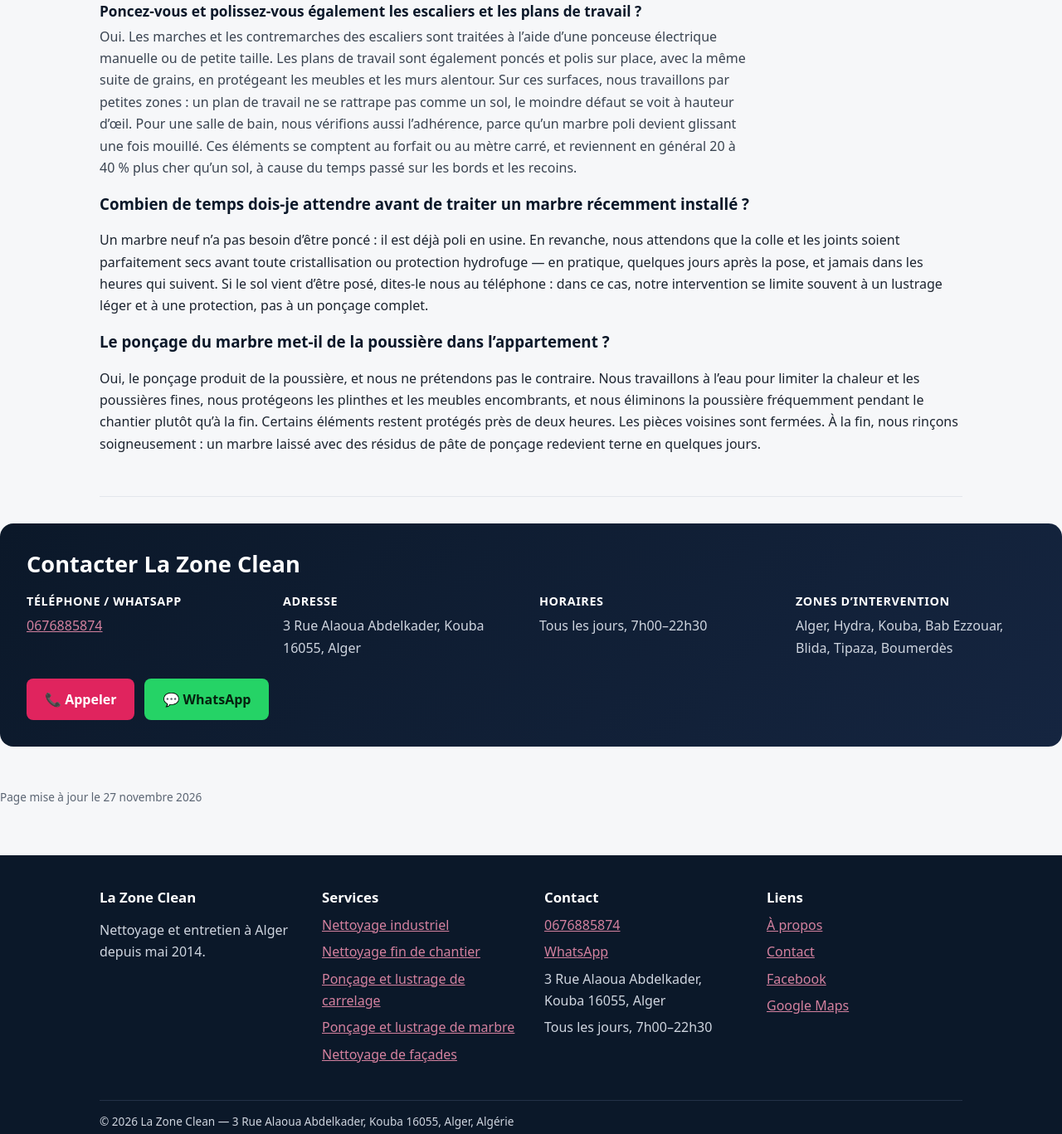
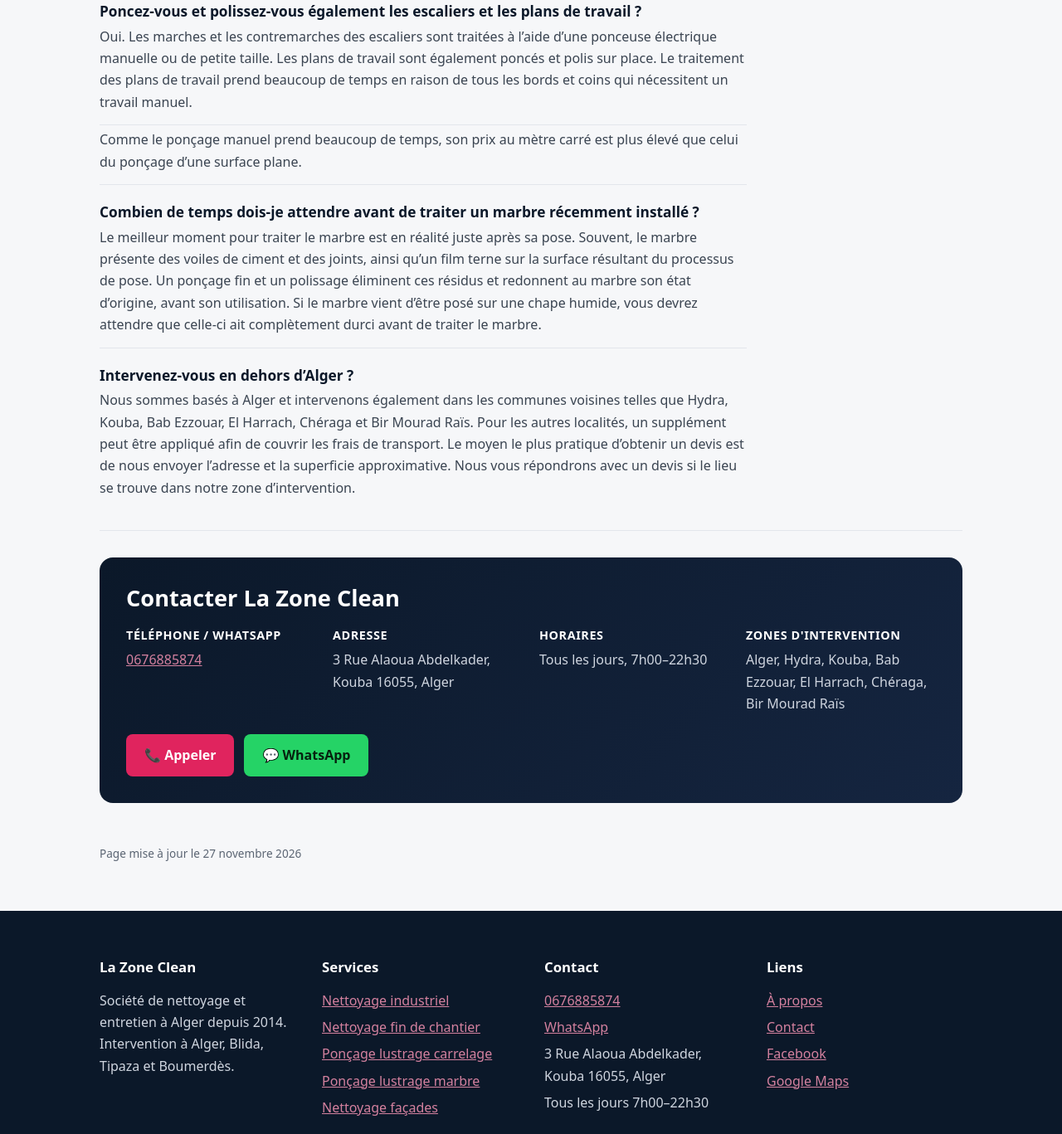
Before and after one commit to rdphst/la-zone, a plain HTML site: page public/poncage-lustrage-marbre.html in a window 1280 px wide. Shown: the part 6312-7679 px from the top of the page at 83% size. Drawn offline with Linux system fonts and the light colour scheme.

Commit message:
Add files via upload

```diff
--- a/public/poncage-lustrage-marbre.html
+++ b/public/poncage-lustrage-marbre.html
@@ -242,15 +242,16 @@
         <p>Le procédé est le même pour toutes les pierres, mais pas les grains abrasifs. Le granito, par exemple, nécessite une granulométrie et un procédé différents de ceux du marbre. Les abrasifs sont sélectionnés en fonction de la dureté de la pierre.</p>
 
         <h3>Poncez-vous et polissez-vous également les escaliers et les plans de travail ?</h3>
-        <p>Oui. Les marches et les contremarches des escaliers sont traitées à l’aide d’une ponceuse électrique manuelle ou de petite taille. Les plans de travail sont également poncés et polis sur place, avec la même suite de grains, en protégeant les meubles et les murs alentour. Sur ces surfaces, nous travaillons par petites zones : un plan de travail ne se rattrape pas comme un sol, le moindre défaut se voit à hauteur d’œil. Pour une salle de bain, nous vérifions aussi l’adhérence, parce qu’un marbre poli devient glissant une fois mouillé. Ces éléments se comptent au forfait ou au mètre carré, et reviennent en général 20 à 40 % plus cher qu’un sol, à cause du temps passé sur les bords et les recoins.</p>
+        <p>Oui. Les marches et les contremarches des escaliers sont traitées à l’aide d’une ponceuse électrique manuelle ou de petite taille. Les plans de travail sont également poncés et polis sur place. Le traitement des plans de travail prend beaucoup de temps en raison de tous les bords et coins qui nécessitent un travail manuel.</p>
+        <p>Comme le ponçage manuel prend beaucoup de temps, son prix au mètre carré est plus élevé que celui du ponçage d’une surface plane.</p>
+
+        <h3>Combien de temps dois-je attendre avant de traiter un marbre récemment installé ?</h3>
+        <p>Le meilleur moment pour traiter le marbre est en réalité juste après sa pose. Souvent, le marbre présente des voiles de ciment et des joints, ainsi qu’un film terne sur la surface résultant du processus de pose. Un ponçage fin et un polissage éliminent ces résidus et redonnent au marbre son état d’origine, avant son utilisation. Si le marbre vient d’être posé sur une chape humide, vous devrez attendre que celle-ci ait complètement durci avant de traiter le marbre.</p>
+
+        <h3>Intervenez-vous en dehors d’Alger ?</h3>
+        <p>Nous sommes basés à Alger et intervenons également dans les communes voisines telles que Hydra, Kouba, Bab Ezzouar, El Harrach, Chéraga et Bir Mourad Raïs. Pour les autres localités, un supplément peut être appliqué afin de couvrir les frais de transport. Le moyen le plus pratique d’obtenir un devis est de nous envoyer l’adresse et la superficie approximative. Nous vous répondrons avec un devis si le lieu se trouve dans notre zone d’intervention.</p>
       </div>
-
-      <h3>Combien de temps dois-je attendre avant de traiter un marbre récemment installé ?</h3>
-      <p>Un marbre neuf n’a pas besoin d’être poncé : il est déjà poli en usine. En revanche, nous attendons que la colle et les joints soient parfaitement secs avant toute cristallisation ou protection hydrofuge — en pratique, quelques jours après la pose, et jamais dans les heures qui suivent. Si le sol vient d’être posé, dites-le nous au téléphone : dans ce cas, notre intervention se limite souvent à un lustrage léger et à une protection, pas à un ponçage complet.</p>
-
-      <h3>Le ponçage du marbre met-il de la poussière dans l’appartement ?</h3>
-      <p>Oui, le ponçage produit de la poussière, et nous ne prétendons pas le contraire. Nous travaillons à l’eau pour limiter la chaleur et les poussières fines, nous protégeons les plinthes et les meubles encombrants, et nous éliminons la poussière fréquemment pendant le chantier plutôt qu’à la fin. Certains éléments restent protégés près de deux heures. Les pièces voisines sont fermées. À la fin, nous rinçons soigneusement : un marbre laissé avec des résidus de pâte de ponçage redevient terne en quelques jours.</p>
-    </div>
+    </section>
     <div class="contact-block" aria-label="Contact La Zone Clean">
       <h2>Contacter La Zone Clean</h2>
       <dl class="contact-grid">
@@ -267,17 +268,18 @@
           <dd>Tous les jours, 7h00–22h30</dd>
         </div>
         <div class="contact-item">
-          <dt>Zones d’intervention</dt>
-          <dd>Alger, Hydra, Kouba, Bab Ezzouar, Blida, Tipaza, Boumerdès</dd>
+          <dt>Zones d'intervention</dt>
+          <dd>Alger, Hydra, Kouba, Bab Ezzouar, El Harrach, Chéraga, Bir Mourad Raïs</dd>
         </div>
       </dl>
       <div class="btns">
-        <a class="btn" href="tel:+213676885874">📞 Appeler</a>
-        <a class="btn alt" href="https://wa.me/213676885874">💬 WhatsApp</a>
+        <a href="tel:+213676885874" class="btn">📞 Appeler</a>
+        <a href="https://wa.me/213676885874" class="btn alt">💬 WhatsApp</a>
       </div>
     </div>
 
     <p class="updated">Page mise à jour le 27 novembre 2026</p>
+
   </div>
 </main>
 
@@ -285,30 +287,30 @@
   <div class="wrap">
     <div class="footer-grid">
       <div>
-        <h2 class="footer-title">La Zone Clean</h2>
-        <p>Nettoyage et entretien à Alger depuis mai 2014.</p>
+        <h3>La Zone Clean</h3>
+        <p>Société de nettoyage et entretien à Alger depuis 2014. Intervention à Alger, Blida, Tipaza et Boumerdès.</p>
       </div>
       <div>
-        <h2 class="footer-title">Services</h2>
+        <h3>Services</h3>
         <ul>
           <li><a href="/nettoyage-industriel">Nettoyage industriel</a></li>
           <li><a href="/nettoyage-fin-de-chantier">Nettoyage fin de chantier</a></li>
-          <li><a href="/poncage-lustrage-carrelage">Ponçage et lustrage de carrelage</a></li>
-          <li><a href="/poncage-lustrage-marbre">Ponçage et lustrage de marbre</a></li>
-          <li><a href="/nettoyage-facade">Nettoyage de façades</a></li>
+          <li><a href="/poncage-lustrage-carrelage">Ponçage lustrage carrelage</a></li>
+          <li><a href="/poncage-lustrage-marbre">Ponçage lustrage marbre</a></li>
+          <li><a href="/nettoyage-facade">Nettoyage façades</a></li>
         </ul>
       </div>
       <div>
-        <h2 class="footer-title">Contact</h2>
+        <h3>Contact</h3>
         <ul>
           <li><a href="tel:+213676885874">0676885874</a></li>
           <li><a href="https://wa.me/213676885874">WhatsApp</a></li>
           <li>3 Rue Alaoua Abdelkader, Kouba 16055, Alger</li>
-          <li>Tous les jours, 7h00–22h30</li>
+          <li>Tous les jours 7h00–22h30</li>
         </ul>
       </div>
       <div>
-        <h2 class="footer-title">Liens</h2>
+        <h3>Liens</h3>
         <ul>
           <li><a href="/a-propos">À propos</a></li>
           <li><a href="/contact">Contact</a></li>
@@ -320,5 +322,6 @@
     <p class="copy">© 2026 La Zone Clean — 3 Rue Alaoua Abdelkader, Kouba 16055, Alger, Algérie</p>
   </div>
 </footer>
+
 </body>
 </html>
```
